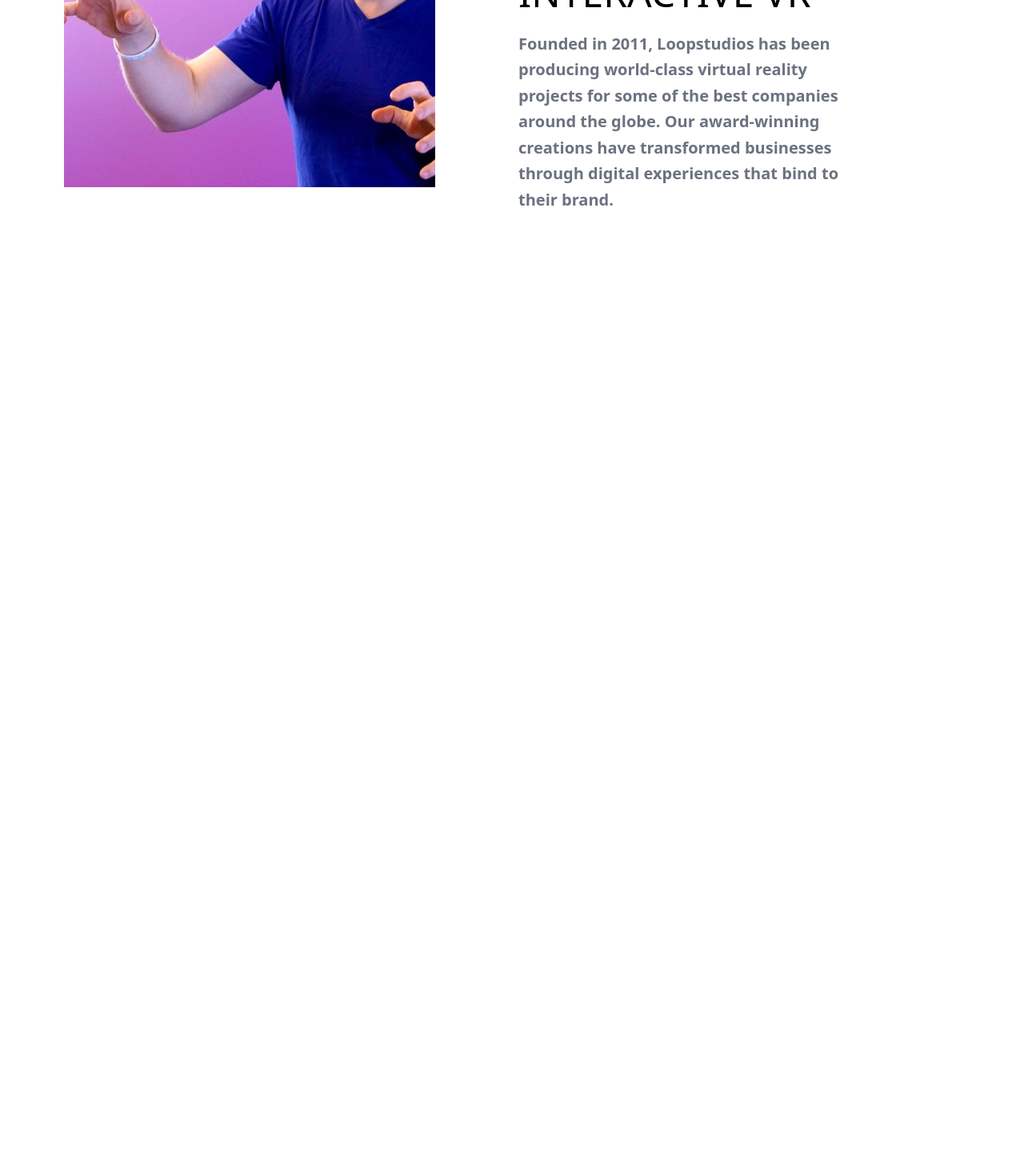
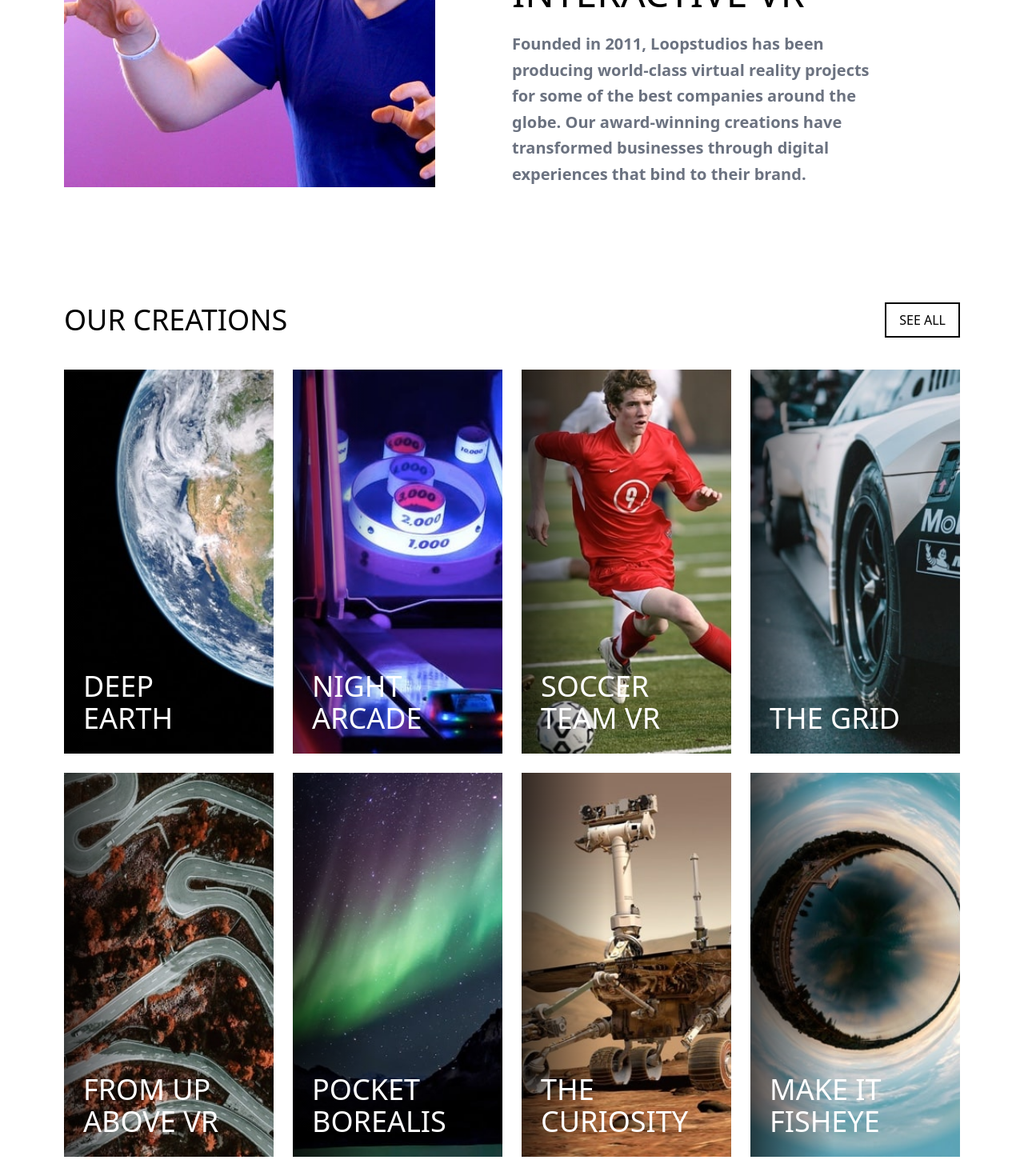
Before and after one commit to Hailekeh22/Loopstudios-landing-page, a Next.js app: page / in a window 1280 px wide. Shown: the part 1146-2616 px from the top of the page at 80% size. Before the commit the page ends 1460 px from the top, so only its background shows below. Built offline with nearby package versions, Linux system fonts and the light colour scheme.

Commit message:
creation list component done

```diff
--- a/app/page.tsx
+++ b/app/page.tsx
@@ -1,11 +1,13 @@
 import Hero from "@/components/Hero/Hero";
 import About from "@/components/About/About";
+import Products from "@/components/products/Products";
 
 export default function Home() {
   return (
     <>
       <Hero />
       <About />
+      <Products />
     </>
   );
 }
--- a/components/About/Description.tsx
+++ b/components/About/Description.tsx
@@ -1,7 +1,7 @@
 
 const Description = () => {
   return (
-    <div className=" flex-col items-center justify-center bg-white lg:p-12 lg:absolute lg:w-2/4 lg:right-24 lg:bottom-0">
+    <div className=" flex-col items-center justify-center bg-white lg:pb-20 lg:pt-10 lg:px-10 lg:absolute lg:w-2/4 lg:right-24 lg:bottom-0">
       <div>
         <div className="flex justify-center py-6 lg:px-14 lg:justify-start">
           <div className=" font-thin lg:text-left text-center flex-col">
--- a/components/Hero/Nav.tsx
+++ b/components/Hero/Nav.tsx
@@ -59,7 +59,7 @@ const Nav = () => {
     <div className="hidden lg:flex">
      <ul className=" flex gap-8 text-white">
         {menuItems.map((item) => (
-            <li className=" hover:scale-105 hover:text-black duration-200 ease-out " key={item.id}><a href={item.link}>{item.name}</a></li>
+            <li className=" hover:scale-105 hover:text-black duration-300 ease-out " key={item.id}><a href={item.link}>{item.name}</a></li>
         ))}
      </ul>
     </div>
--- a/components/Hero/Slogan.tsx
+++ b/components/Hero/Slogan.tsx
@@ -2,12 +2,12 @@
 const Slogan = () => {
   return (
     <div className=" flex h-full items-center">
-      <div className="border-4 px-8 py-1 lg:py-4 lg:pr-40 leading-tight">
+      <div className="border-4 px-10 py-6 lg:py-4 lg:pr-40 leading-tight">
         <div >
           <p className=" text-white font-thin text-5xl lg:text-[5rem] lg:flex-col ">
             IMMERSIVE
           </p>
-        </div >
+        </div>
         <div >
           <p className=" text-white font-thin text-5xl lg:text-[5rem] lg:flex-col ">
             EXPERIENCES
--- /dev/null
+++ b/components/products/Products.tsx
@@ -0,0 +1,53 @@
+import { dataset } from "./data";
+
+
+const Products = () => {
+  return (
+    <div className=" px-8 py-6 lg:px-20 max-w-screen-2xl mx-auto">
+      <div className=" flex py-10 items-center justify-center lg:justify-between">
+        <p className=" text-4xl font-thin">OUR CREATIONS</p>
+        <button className="hidden lg:block border-2 border-black py-2 px-4 hover:bg-black hover:text-white duration-300 ease-out">
+          SEE ALL
+        </button>
+      </div>
+
+      <div className="grid lg:hidden gap-6">
+        {dataset.map((item, index) => (
+          <div
+            key={index}
+            className=" relative w-full bg-cover h-[10rem] hover:scale-[102%] duration-300"
+            style={{ backgroundImage: `url(${item.imgmobile})` }}
+          >
+            <div className="absolute left-0 bottom-0 top-0 bg-gradient-to-r from-black opacity-65 w-2/5"></div>
+            <p className="text-white absolute bottom-6 left-6 max-w-56 font-thin text-4xl">
+              {item.txt}
+            </p>
+          </div>
+        ))}
+      </div>
+
+      <div className="hidden  lg:grid lg:grid-cols-4 gap-6">
+        {dataset.map((item, index) => (
+          <div
+            key={index}
+            className=" relative w-full bg-cover h-[30rem] hover:scale-[102%] duration-500 ease-out"
+            style={{ backgroundImage: `url(${item.imgdesktop})` }}
+          >
+            <div className="absolute left-0 bottom-0 top-0 bg-gradient-to-r from-black opacity-65 w-2/5"></div>
+            <p className="text-white absolute bottom-6 left-6 max-w-44 font-thin text-4xl">
+              {item.txt}
+            </p>
+          </div>
+        ))}
+      </div>
+
+      <div className="lg:hidden w-full py-6 flex items-center justify-center">
+        <button className=" border-2 border-black py-2 px-14 text-xl font-mono font-semibold hover:bg-black duration-300 ease-out hover:text-white">
+          SEE ALL
+        </button>
+      </div>
+    </div>
+  );
+}
+
+export default Products
--- /dev/null
+++ b/components/products/data.ts
@@ -0,0 +1,48 @@
+interface data {
+  imgmobile: string;
+  imgdesktop: string;
+  txt: string;
+}
+
+export const dataset: data[] = [
+  {
+    imgmobile: "/mobile/image-deep-earth.jpg",
+    imgdesktop: "/desktop/image-deep-earth.jpg",
+    txt: "DEEP EARTH",
+  },
+  {
+    imgmobile: "/mobile/image-night-arcade.jpg",
+    imgdesktop: "/desktop/image-night-arcade.jpg",
+    txt: "NIGHT ARCADE",
+  },
+  {
+    imgmobile: "/mobile/image-soccer-team.jpg",
+    imgdesktop: "/desktop/image-soccer-team.jpg",
+    txt: "SOCCER TEAM VR",
+  },
+  {
+    imgmobile: "/mobile/image-grid.jpg",
+    imgdesktop: "/desktop/image-grid.jpg",
+    txt: "THE GRID",
+  },
+  {
+    imgmobile: "/mobile/image-from-above.jpg",
+    imgdesktop: "/desktop/image-from-above.jpg",
+    txt: "FROM UP ABOVE VR",
+  },
+  {
+    imgmobile: "/mobile/image-pocket-borealis.jpg",
+    imgdesktop: "/desktop/image-pocket-borealis.jpg",
+    txt: "POCKET BOREALIS",
+  },
+  {
+    imgmobile: "/mobile/image-curiosity.jpg",
+    imgdesktop: "/desktop/image-curiosity.jpg",
+    txt: "THE CURIOSITY",
+  },
+  {
+    imgmobile: "/mobile/image-fisheye.jpg",
+    imgdesktop: "/desktop/image-fisheye.jpg",
+    txt: "MAKE IT FISHEYE",
+  },
+];
```
Also changed, not shown: 1 other file (tests, documents, lock files or other folders).
